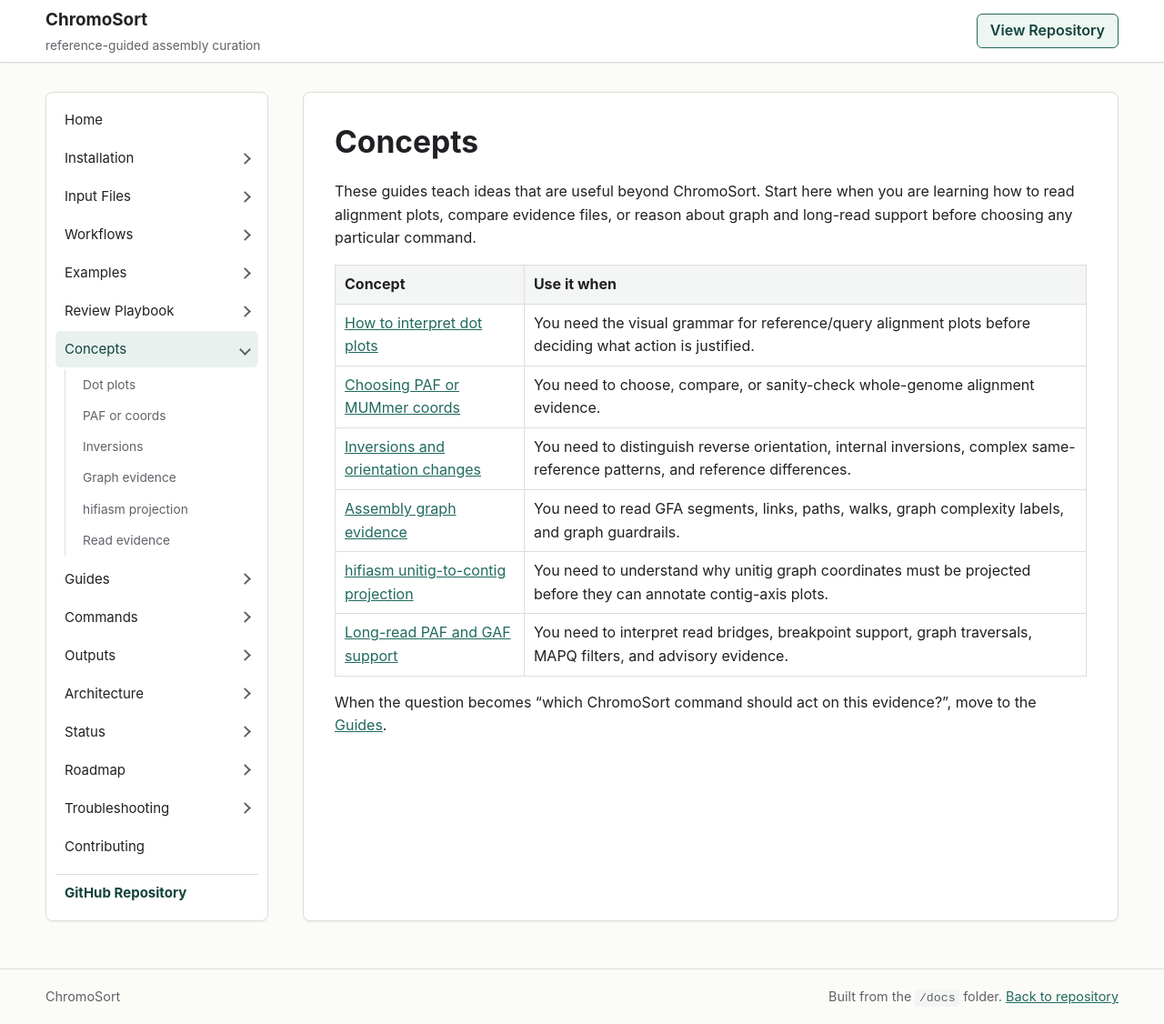
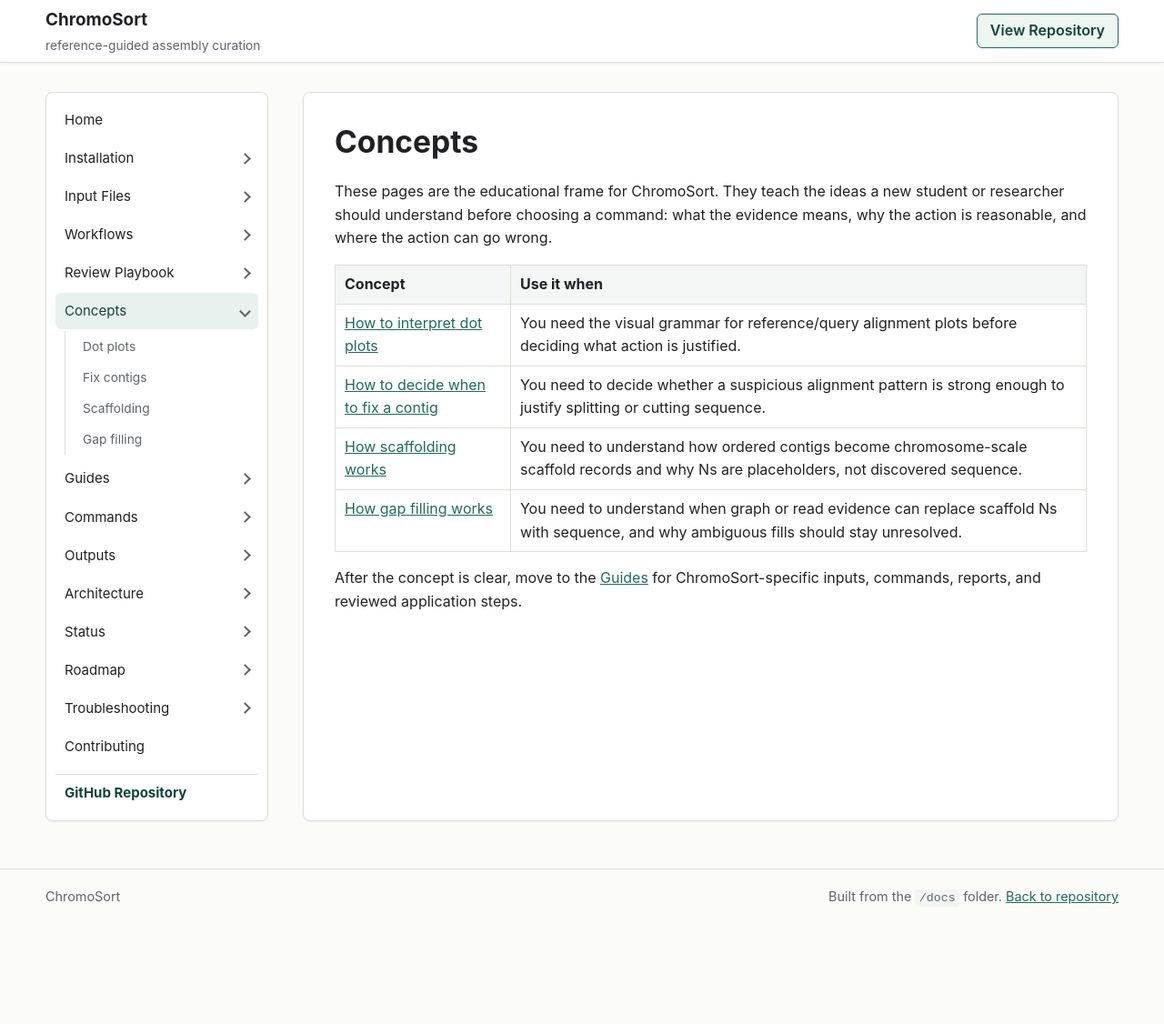
Before and after one commit to rotheconrad/chromosort, a Jekyll site: the page built from docs/concepts/index.md, in a window 1280 px wide and 1126 px high. Shown: the whole window at 91% size. Built offline with Jekyll 4.4.1, drawn with Linux system fonts in a browser that asks for light colours.

Commit message:
Add conceptual assembly guide framework

```diff
--- a/docs/_config.yml
+++ b/docs/_config.yml
@@ -70,17 +70,6 @@ nav:
         url: /workflows/#handling-overlapping-contigs
       - title: Synthetic graph workflow
         url: /workflows/#synthetic-graph-workflow
-  - title: Examples
-    url: /examples/
-    children:
-      - title: Cleanup example
-        url: /guides/mostly-correct-cleanup/
-      - title: Chimeric example
-        url: /guides/chimeric-contig-walkthrough/
-      - title: Graph walkthrough
-        url: /guides/graph-scaffold-gapfill-walkthrough/
-      - title: Handoff
-        url: /guides/dataset-handoff-checklist/
   - title: Review Playbook
     url: /review-playbook/
     children:
@@ -99,16 +88,12 @@ nav:
     children:
       - title: Dot plots
         url: /dot-plots/
-      - title: PAF or coords
-        url: /guides/paf-vs-coords/
-      - title: Inversions
-        url: /guides/inversions-orientation/
-      - title: Graph evidence
-        url: /guides/assembly-graph-evidence/
-      - title: hifiasm projection
-        url: /guides/hifiasm-graph-projection/
-      - title: Read evidence
-        url: /guides/long-read-paf-gaf/
+      - title: Fix contigs
+        url: /concepts/fixing-contigs/
+      - title: Scaffolding
+        url: /concepts/scaffolding/
+      - title: Gap filling
+        url: /concepts/gap-filling/
   - title: Guides
     url: /guides/
     children:
@@ -116,6 +101,8 @@ nav:
         url: /guides/alignment-evidence/
       - title: Name matching
         url: /guides/name-matching/
+      - title: PAF or coords
+        url: /guides/paf-vs-coords/
       - title: Audit tables
         url: /guides/audit-tables/
       - title: Sorting decisions
@@ -124,14 +111,30 @@ nav:
         url: /guides/choosing-commands/
       - title: Breakpoint review
         url: /guides/breakpoint-review/
+      - title: Inversions
+        url: /guides/inversions-orientation/
       - title: Manual review
         url: /guides/manual-dashboard-review/
       - title: Review tables
         url: /guides/spreadsheet-review-tables/
       - title: Scaffolding
         url: /guides/scaffolding-gaps-overlaps/
+      - title: Graph evidence
+        url: /guides/assembly-graph-evidence/
+      - title: hifiasm projection
+        url: /guides/hifiasm-graph-projection/
+      - title: Read evidence
+        url: /guides/long-read-paf-gaf/
       - title: Graph gapfill
         url: /guides/graph-gap-filling/
+      - title: Cleanup example
+        url: /guides/mostly-correct-cleanup/
+      - title: Chimeric example
+        url: /guides/chimeric-contig-walkthrough/
+      - title: Graph walkthrough
+        url: /guides/graph-scaffold-gapfill-walkthrough/
+      - title: Handoff
+        url: /guides/dataset-handoff-checklist/
   - title: Commands
     url: /commands/
     children:
--- a/docs/assets/css/style.css
+++ b/docs/assets/css/style.css
@@ -295,6 +295,26 @@ a:hover {
   text-align: center;
 }
 
+.content .concept-figure {
+  border: 1px solid var(--border);
+  border-radius: 8px;
+  background: #fbfbf8;
+  box-shadow: var(--shadow);
+  overflow-x: auto;
+  padding: 12px;
+}
+
+.content .concept-figure svg {
+  display: block;
+  width: 100%;
+  min-width: 640px;
+  height: auto;
+}
+
+.content .concept-figure figcaption {
+  margin-top: 0.6rem;
+}
+
 code {
   background: var(--code-bg);
   padding: 0.12rem 0.28rem;
--- a/docs/concepts/index.md
+++ b/docs/concepts/index.md
@@ -1,22 +1,22 @@
 ---
 title: Concepts
-description: Portable genome-assembly and sequence-analysis concepts used by ChromoSort.
+description: High-level genome assembly concepts that explain why ChromoSort workflows work.
 ---
 
 # Concepts
 
-These guides teach ideas that are useful beyond ChromoSort. Start here when
-you are learning how to read alignment plots, compare evidence files, or reason
-about graph and long-read support before choosing any particular command.
+These pages are the educational frame for ChromoSort. They teach the ideas a
+new student or researcher should understand before choosing a command: what the
+evidence means, why the action is reasonable, and where the action can go
+wrong.
 
 | Concept | Use it when |
 | --- | --- |
 | [How to interpret dot plots]({{ '/dot-plots/' | relative_url }}) | You need the visual grammar for reference/query alignment plots before deciding what action is justified. |
-| [Choosing PAF or MUMmer coords]({{ '/guides/paf-vs-coords/' | relative_url }}) | You need to choose, compare, or sanity-check whole-genome alignment evidence. |
-| [Inversions and orientation changes]({{ '/guides/inversions-orientation/' | relative_url }}) | You need to distinguish reverse orientation, internal inversions, complex same-reference patterns, and reference differences. |
-| [Assembly graph evidence]({{ '/guides/assembly-graph-evidence/' | relative_url }}) | You need to read GFA segments, links, paths, walks, graph complexity labels, and graph guardrails. |
-| [hifiasm unitig-to-contig projection]({{ '/guides/hifiasm-graph-projection/' | relative_url }}) | You need to understand why unitig graph coordinates must be projected before they can annotate contig-axis plots. |
-| [Long-read PAF and GAF support]({{ '/guides/long-read-paf-gaf/' | relative_url }}) | You need to interpret read bridges, breakpoint support, graph traversals, MAPQ filters, and advisory evidence. |
+| [How to decide when to fix a contig]({{ '/concepts/fixing-contigs/' | relative_url }}) | You need to decide whether a suspicious alignment pattern is strong enough to justify splitting or cutting sequence. |
+| [How scaffolding works]({{ '/concepts/scaffolding/' | relative_url }}) | You need to understand how ordered contigs become chromosome-scale scaffold records and why Ns are placeholders, not discovered sequence. |
+| [How gap filling works]({{ '/concepts/gap-filling/' | relative_url }}) | You need to understand when graph or read evidence can replace scaffold Ns with sequence, and why ambiguous fills should stay unresolved. |
 
-When the question becomes "which ChromoSort command should act on this
-evidence?", move to the [Guides]({{ '/guides/' | relative_url }}).
+After the concept is clear, move to the [Guides]({{ '/guides/' | relative_url }})
+for ChromoSort-specific inputs, commands, reports, and reviewed application
+steps.
```
Also changed, not shown: docs/concepts/fixing-contigs.md (added, +123 -0 lines), docs/concepts/gap-filling.md (added, +134 -0 lines), docs/concepts/scaffolding.md (added, +121 -0 lines), docs/examples/index.md (deleted, +0 -20 lines), docs/guides/index.md (+29 -7 lines), docs/index.md (+7 -11 lines).
